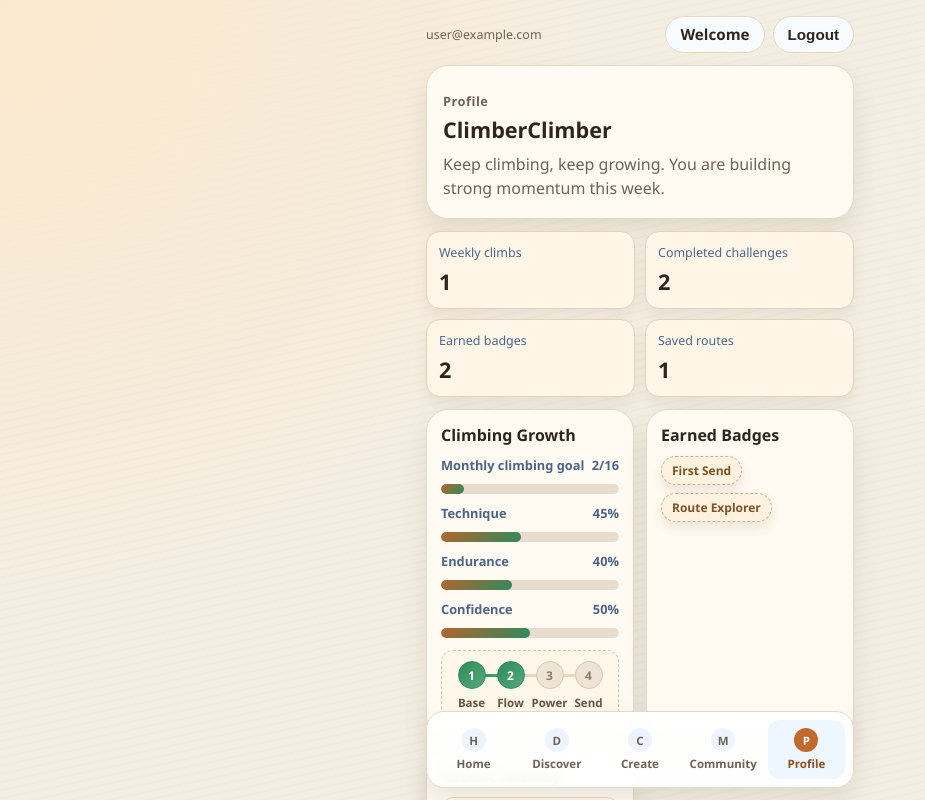
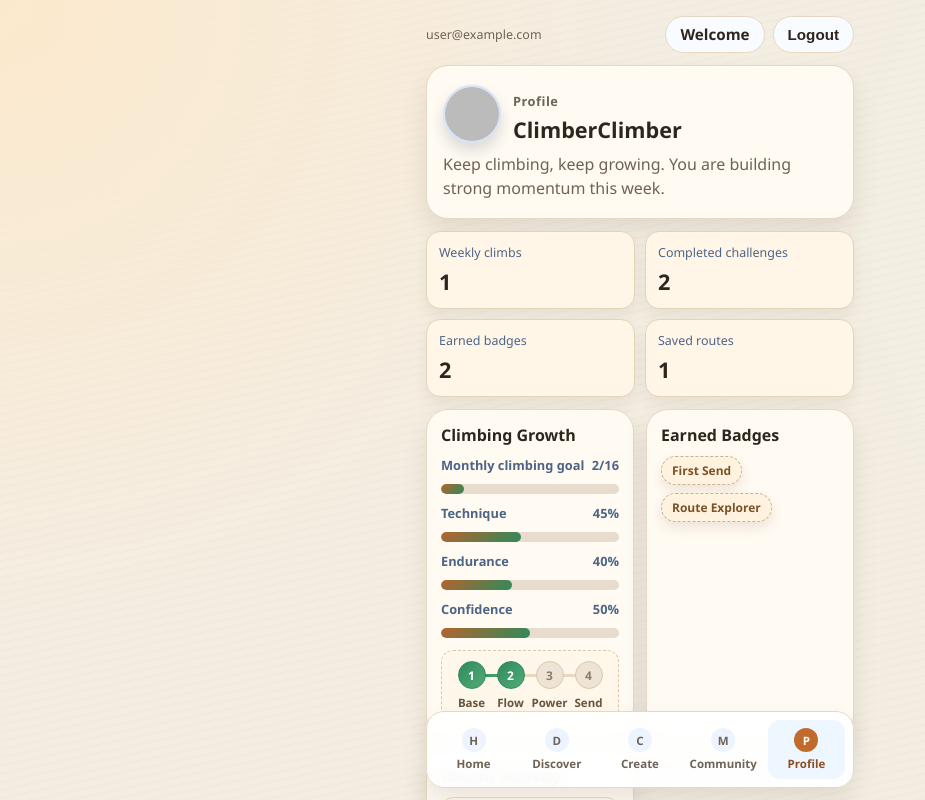
Before and after one commit to XYMMM000/CPT208-coursework, a React (Vite) app in the folder demo/: page /profile in a window 1280 px wide. Shown: the top 800 px of the page, without its empty margins (0-925 px from the left). Built offline with nearby package versions, Linux system fonts and the light colour scheme; no server answers; sample sign-in values are in the browser's storage.

Commit message:
create web app

```diff
--- a/demo/src/pages/ProfilePage.jsx
+++ b/demo/src/pages/ProfilePage.jsx
@@ -1,4 +1,5 @@
 import { useMemo } from "react";
+import { useAuth } from "../context/AuthContext";
 
 const ONBOARDING_STORAGE_KEY = "climbquest_onboarding_preferences";
 const CREATED_ROUTES_STORAGE_KEY = "climbquest_created_routes";
@@ -69,6 +70,8 @@
 }
 
 export default function ProfilePage() {
+  const { currentUser } = useAuth();
+
   const profileData = useMemo(() => {
     const onboarding = safeParse(localStorage.getItem(ONBOARDING_STORAGE_KEY), {});
     const createdRoutes = safeParse(
@@ -149,12 +152,40 @@
     [profileData.growth.currentSessions, profileData.growth.monthlyGoalSessions]
   );
   const growthPath = useMemo(() => buildGrowthPath(profileData.growth), [profileData.growth]);
+  const profileInitials = useMemo(() => {
+    const sourceName = currentUser?.displayName || currentUser?.email || profileData.username || "CQ";
+    const cleaned = String(sourceName).trim();
+    if (!cleaned) return "CQ";
+
+    const parts = cleaned.split(/\s+/).filter(Boolean);
+    if (parts.length >= 2) {
+      return `${parts[0][0]}${parts[1][0]}`.toUpperCase();
+    }
+
+    return cleaned.slice(0, 2).toUpperCase();
+  }, [currentUser?.displayName, currentUser?.email, profileData.username]);
 
   return (
     <section className="cq-profile-page">
       <header className="cq-profile-header">
-        <p className="cq-page-eyebrow">Profile</p>
-        <h2>{profileData.username}</h2>
+        <div className="cq-profile-identity">
+          {currentUser?.photoURL ? (
+            <img
+              className="cq-profile-avatar"
+              src={currentUser.photoURL}
+              alt={`${profileData.username} avatar`}
+            />
+          ) : (
+            <div className="cq-profile-avatar cq-profile-avatar-fallback" aria-hidden="true">
+              {profileInitials}
+            </div>
+          )}
+
+          <div>
+            <p className="cq-page-eyebrow">Profile</p>
+            <h2>{profileData.username}</h2>
+          </div>
+        </div>
         <p>Keep climbing, keep growing. You are building strong momentum this week.</p>
       </header>
 
--- a/demo/src/styles/climbquest.css
+++ b/demo/src/styles/climbquest.css
@@ -933,6 +933,31 @@
   font-size: 1.35rem;
 }
 
+.cq-profile-identity {
+  display: flex;
+  align-items: center;
+  gap: 12px;
+}
+
+.cq-profile-avatar {
+  width: 58px;
+  height: 58px;
+  border-radius: 50%;
+  object-fit: cover;
+  border: 2px solid #d7e4f7;
+  box-shadow: 0 8px 14px rgba(37, 56, 82, 0.16);
+  background: #eef5ff;
+}
+
+.cq-profile-avatar-fallback {
+  display: grid;
+  place-items: center;
+  font-size: 0.95rem;
+  font-weight: 800;
+  color: #ffffff;
+  background: linear-gradient(135deg, #2f7de1, #23a673);
+}
+
 .cq-profile-header p {
   margin: 8px 0 0;
   color: var(--cq-text-soft);
```
